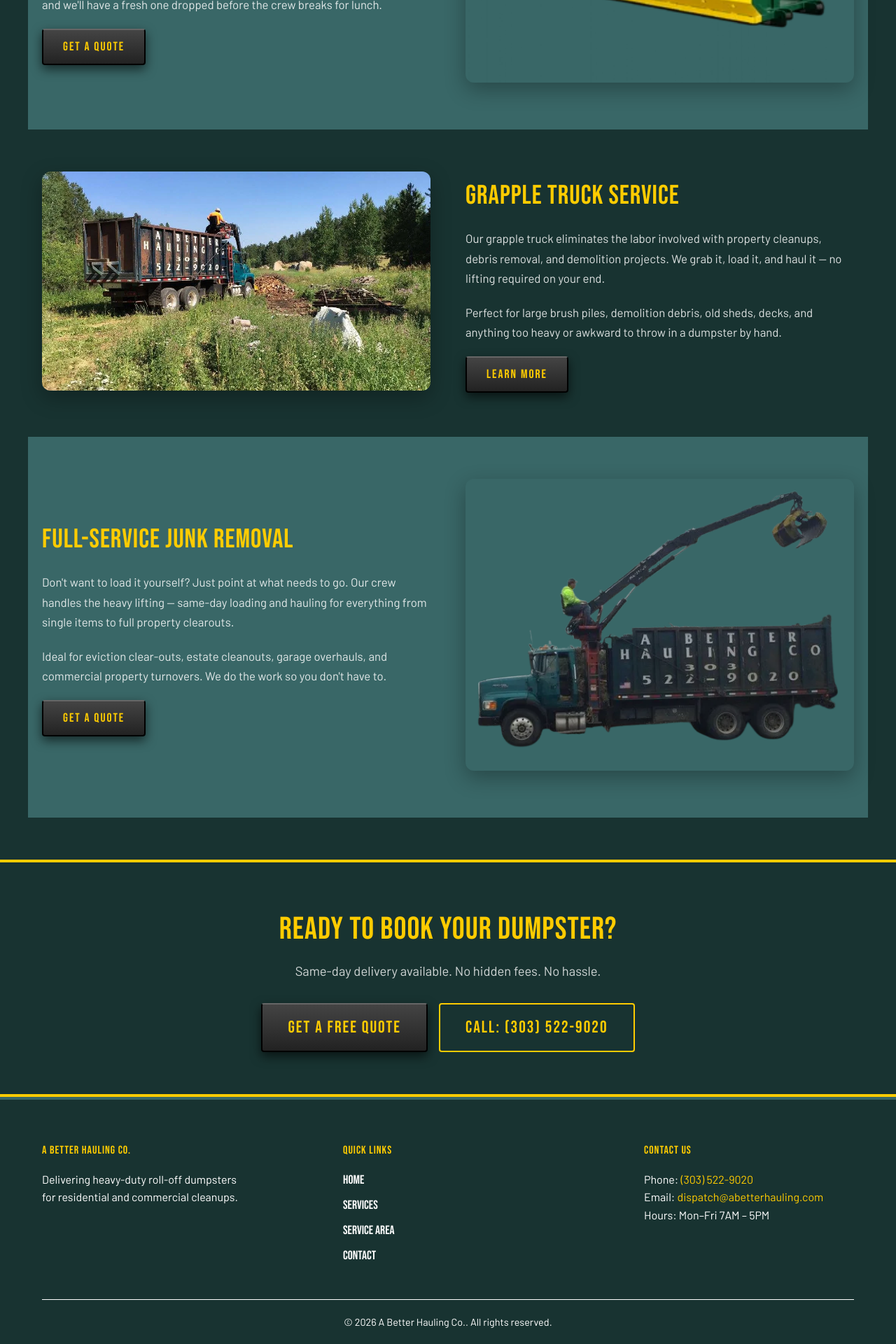
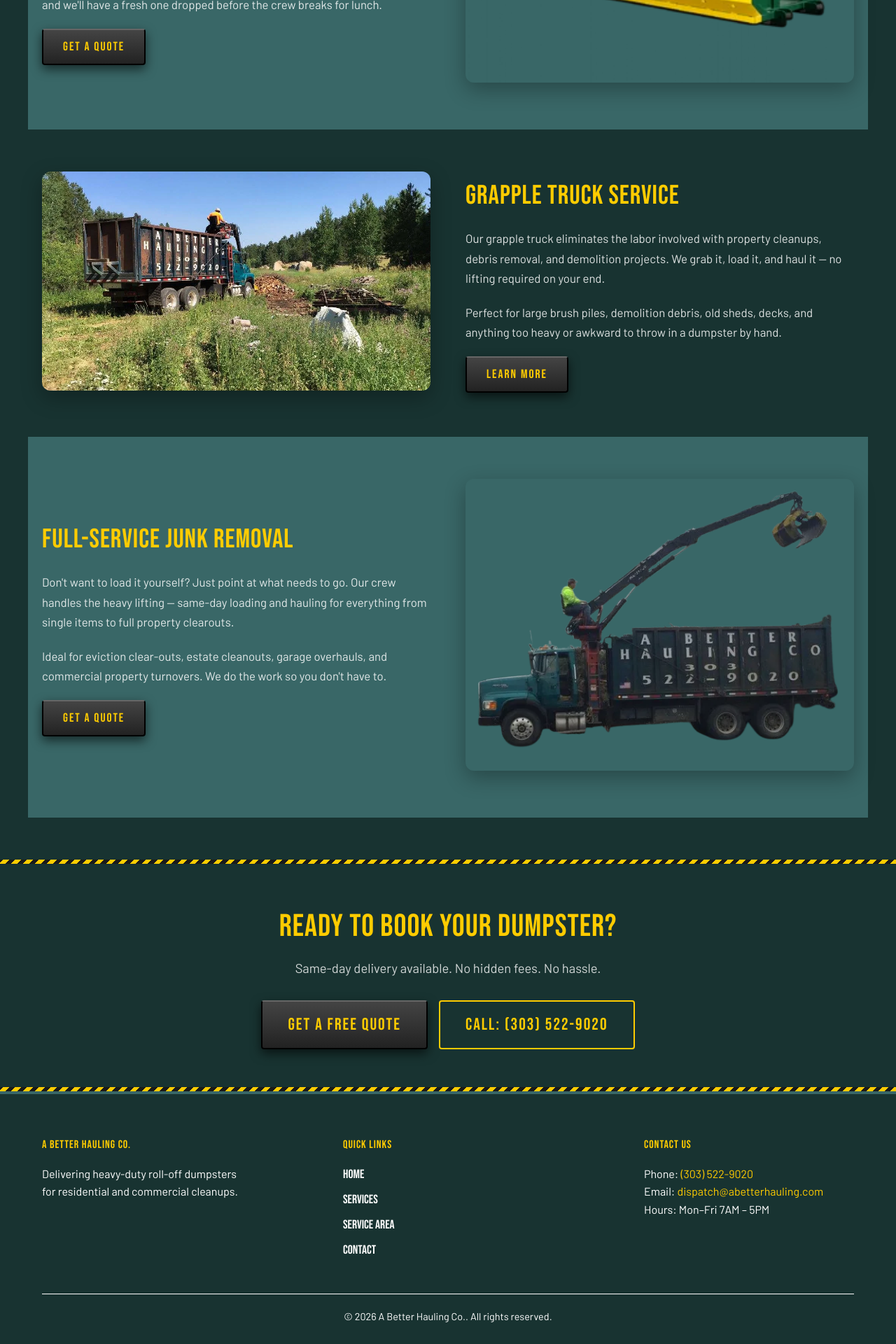
Before and after one commit to JimmyFlame77/A-Better-Hauling, a Jekyll site: the page built from services.html, in a window 1280 px wide. Shown: the part 1333-3253 px from the top of the page at 70% size. Built offline with Jekyll 4.4.1, drawn with Linux system fonts in a browser that asks for light colours.

Commit message:
CTA band: replace flat gold borders with matching hazard stripe separators

```diff
--- a/css/style.css
+++ b/css/style.css
@@ -1105,9 +1105,27 @@ a:hover {
     padding: 60px 20px;
     text-align: center;
     background: var(--color-dark);
-    border-top: 4px solid var(--color-yellow);
-    border-bottom: 4px solid var(--color-yellow);
-}
+    border-top: none;
+    border-bottom: none;
+    position: relative;
+}
+.cta-band::before,
+.cta-band::after {
+    content: '';
+    position: absolute;
+    left: 0;
+    width: 100%;
+    height: 6px;
+    background: repeating-linear-gradient(
+        -45deg,
+        var(--color-yellow) 0px,
+        var(--color-yellow) 6px,
+        #1a1a1a 6px,
+        #1a1a1a 12px
+    );
+}
+.cta-band::before { top: 0; }
+.cta-band::after { bottom: 0; }
 
 .cta-band h2 {
     font-size: 2.8rem;
```
